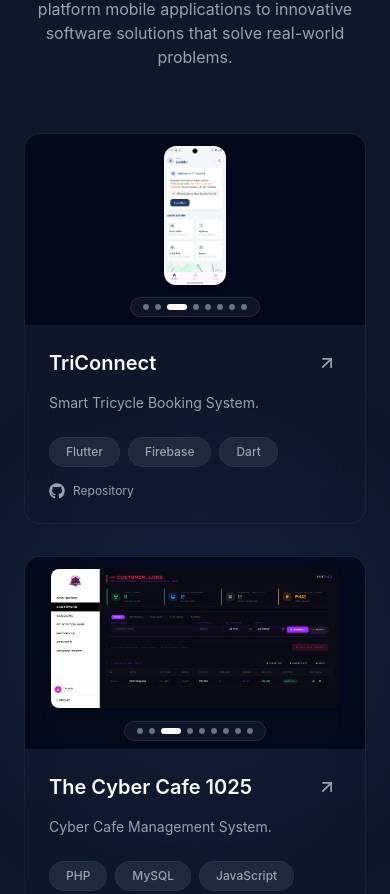
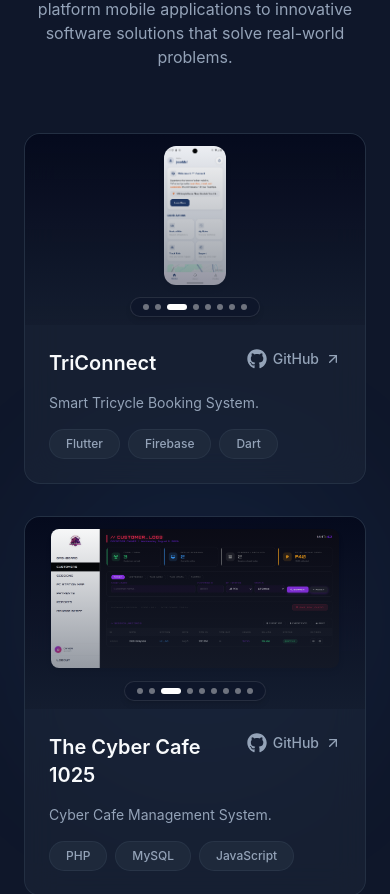
Before and after one commit to JocelDS/Portfolio, a React (Vite) app: page / in a window 390 px wide. Shown: the part 4438-5332 px from the top of the page. Built offline with nearby package versions, Linux system fonts and the light colour scheme.

Commit message:
Update Projects section and remove Skills section

```diff
--- a/src/sections/Projects.jsx
+++ b/src/sections/Projects.jsx
@@ -1,6 +1,7 @@
 import { ArrowUpRight } from "lucide-react";
 import { FaGithub } from "react-icons/fa";
-import { Carousel } from "../components/Carousel"; // Adjust path if needed
+import { Carousel } from "@/components/Carousel";
+import { AnimatedBorderButton } from "@/components/AnimatedBorderButton";
 
 const projects = [
   {
@@ -114,20 +115,18 @@ const projects = [
 export const Projects = () => {
   return (
     <section id="projects" className="py-32 relative overflow-hidden">
-      {/* Background Glows */}
+      {/* bg glows */}
       <div className="absolute top-1/4 right-0 w-96 h-96 bg-primary/5 rounded-full blur-3xl" />
       <div className="absolute bottom-1/4 left-0 w-64 h-64 bg-highlight/5 rounded-full blur-3xl" />
-
       <div className="container mx-auto px-6 relative z-10">
-        {/* Section Header */}
+        {/* section header */}
         <div className="text-center mx-auto max-w-3xl mb-16">
           <span className="text-secondary-foreground text-sm font-medium tracking-wider uppercase animate-fade-in">
             Featured Work
           </span>
           <h2 className="text-4xl md:text-5xl font-bold mt-4 mb-6 animate-fade-in animation-delay-100 text-secondary-foreground">
-            Projects that
+            Projects that{" "}
             <span className="font-serif italic font-normal text-white">
-              {" "}
               make an impact.
             </span>
           </h2>
@@ -138,43 +137,47 @@ export const Projects = () => {
           </p>
         </div>
 
-        {/* Project Grid */}
+        {/* project grid */}
         <div className="grid md:grid-cols-2 gap-8">
           {projects.map((project, idx) => (
             <div
               key={project.title}
               id={`project-${idx}`}
-              className="group glass rounded-2xl overflow-hidden animate-fade-in md:row-span-1 border border-white/5 bg-slate-900/40 flex flex-col justify-between"
+              className="group glass rounded-2xl overflow-hidden animate-fade-in md:row-span-1"
               style={{ animationDelay: `${(idx + 1) * 100}ms` }}
             >
               {/* Image Carousel */}
+              <div className="relative overflow-hidden aspect-video">
                 <Carousel
                   images={project.images}
                   title={project.title}
                   isMobile={project.isMobile}
                 />
+                <div className="absolute inset-0 bg-gradient-to-t from-card via-card/50 to-transparent opacity-60" />
+              </div>
 
-              {/* Content Details */}
+              {/* content */}
               <div className="p-6 space-y-4">
                 <div className="flex items-start justify-between">
                   <h3 className="text-xl font-semibold group-hover:text-primary transition-colors">
                     {project.title}
                   </h3>
+
                   <a
                     href={project.github}
                     target="_blank"
                     rel="noopener noreferrer"
-                    className="p-1 hover:text-primary transition-colors"
+                    className="group/github inline-flex items-center gap-1.5 text-muted-foreground hover:text-primary transition-colors"
                   >
-                    <ArrowUpRight className="w-5 h-5 text-muted-foreground hover:text-primary hover:translate-x-0.5 hover:-translate-y-0.5 transition-all" />
+                    <FaGithub className="w-5 h-5 group-hover/github:scale-110 transition-transform" />
+                    <span className="text-sm font-medium">GitHub</span>
+                    <ArrowUpRight className="w-4 h-4 group-hover/github:translate-x-0.5 group-hover/github:-translate-y-0.5 transition-transform" />
                   </a>
                 </div>
 
                 <p className="text-muted-foreground text-sm">
                   {project.description}
                 </p>
-
-                <div className="flex flex-wrap items-center justify-between gap-4 pt-2">
                 <div className="flex flex-wrap gap-2">
                   {project.tags.map((tag) => (
                     <span
@@ -185,20 +188,16 @@ export const Projects = () => {
                     </span>
                   ))}
                 </div>
-
-                  <a
-                    href={project.github}
-                    target="_blank"
-                    rel="noopener noreferrer"
-                    className="flex items-center gap-2 text-xs text-muted-foreground hover:text-white transition-colors"
-                  >
-                    <FaGithub className="w-4 h-4" />
-                    <span>Repository</span>
-                  </a>
-                </div>
               </div>
             </div>
           ))}
+        </div>
+        {/* View All Button */}
+        <div className="text-center mt-12 animate-fade-in animation-delay-500">
+          <AnimatedBorderButton>
+            View All Projects
+            <ArrowUpRight className="w-5 h-5" />
+          </AnimatedBorderButton>
         </div>
       </div>
     </section>
--- a/src/sections/Skills.jsx
+++ /dev/null
@@ -1,3 +0,0 @@
-export const Skills = () => {
-  return <section></section>;
-};
```
Lines whose indentation alone changed are shown as unchanged.
